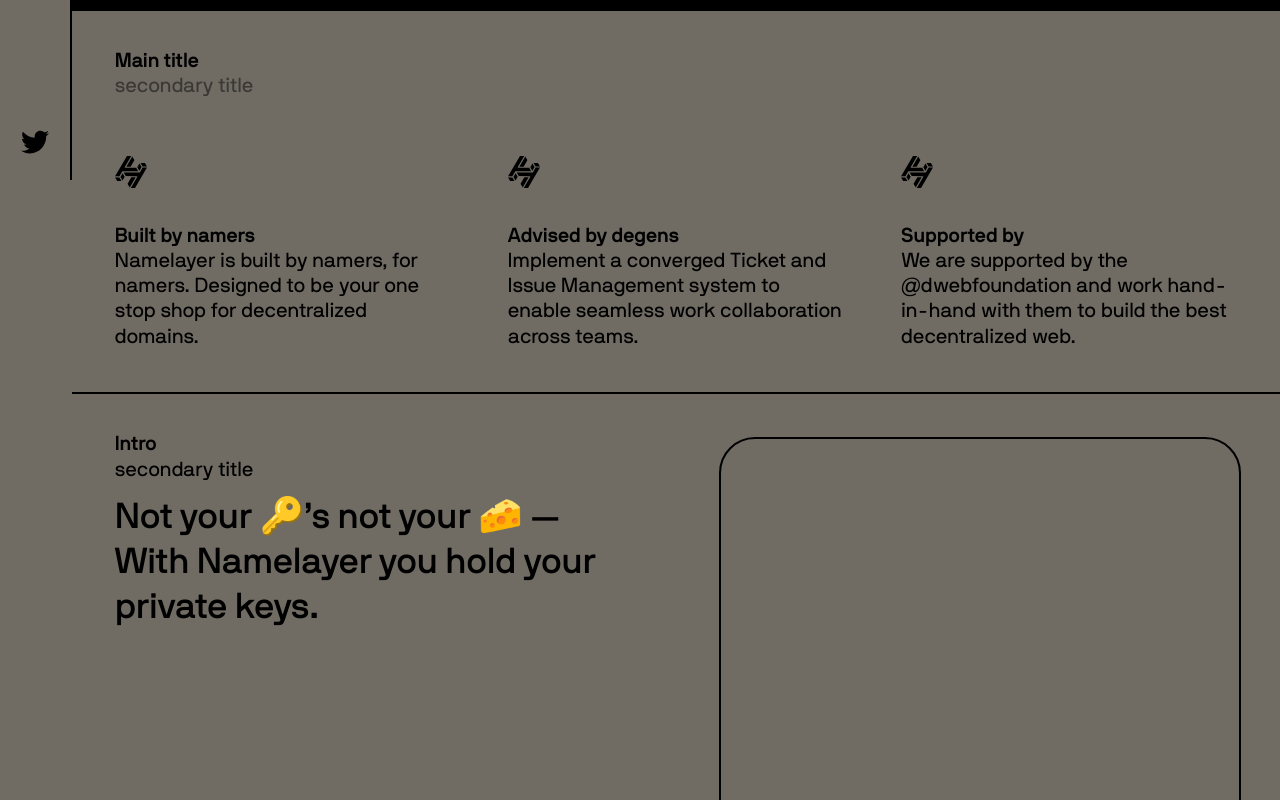
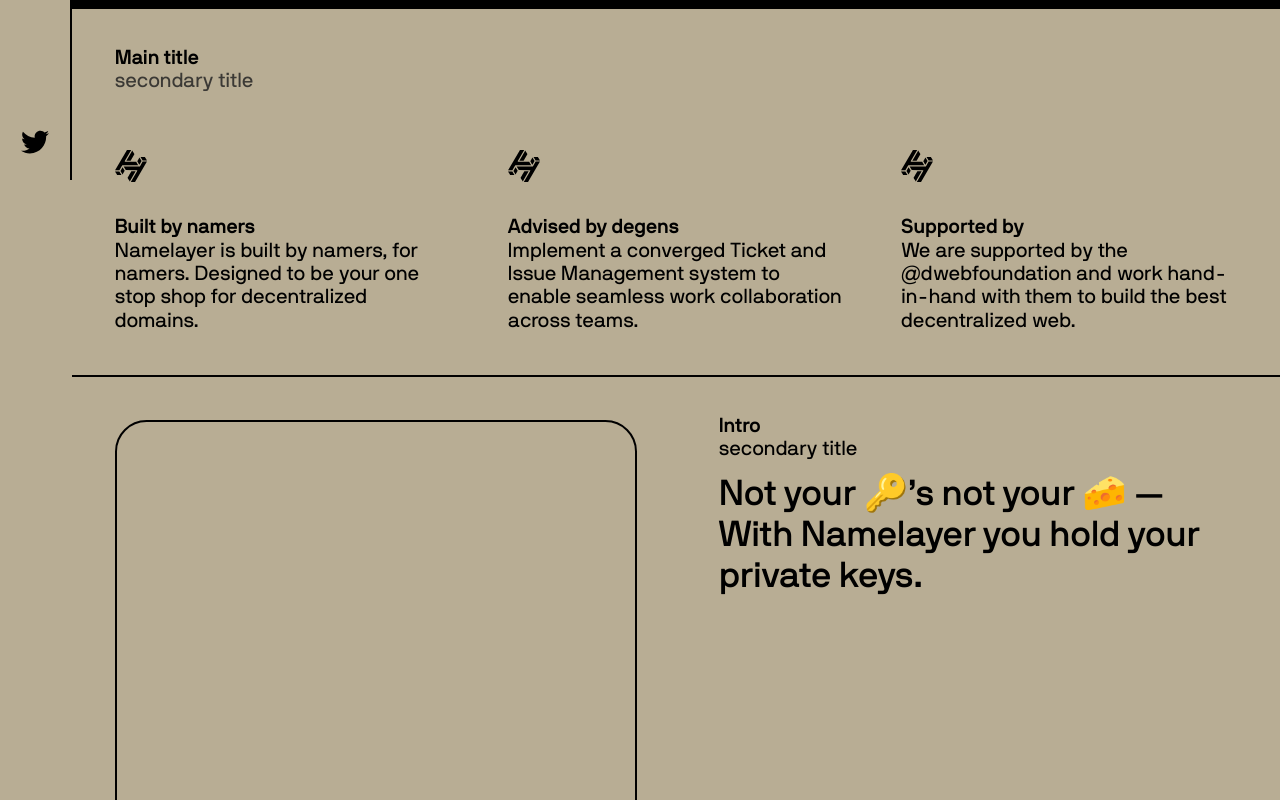
Before and after one commit to caseykennedy/Namelayer, a Gatsby site: page / in a window 1280 px wide. Shown: the part 620-1420 px from the top of the page. Built offline with nearby package versions, Linux system fonts and the light colour scheme; Gatsby itself is replaced by a stand-in of ours.

Commit message:
better color

```diff
--- a/src/styles/colors.ts
+++ b/src/styles/colors.ts
@@ -20,7 +20,7 @@ const Colors = css`
     --color-quintary: #706c64;
 
     // background
-    --color-bg: #706c64;
+    --color-bg: hsl(43, 20%, 65%);
     // typography
     --color-text: #000000;
     --color-text-muted: hsl(40, 6%, 22%);
--- a/src/styles/theme.ts
+++ b/src/styles/theme.ts
@@ -18,7 +18,7 @@ const Theme = css`
     --icon-size: 1.75rem;
 
     // radius
-    --radius: 2rem; // border radius base size
+    --radius: 1.75rem; // border radius base size
     --radius-xs: calc(var(--radius) / 3);
     --radius-sm: calc(var(--radius) / 2);
     --radius-md: calc(var(--radius) * 2);
--- a/src/styles/typography.ts
+++ b/src/styles/typography.ts
@@ -54,8 +54,8 @@ const Typography = css`
     --heading-font-weight: 500;
 
     // line-height
-    --body-line-height: 1.25;
-    --heading-line-height: 1.25;
+    --body-line-height: 1.15;
+    --heading-line-height: 1.15;
 
     // letter-spacing
     --heading-letter-spacing: 0em;
--- a/src/views/HomeView/HomeView.tsx
+++ b/src/views/HomeView/HomeView.tsx
@@ -198,7 +198,7 @@ const Meta = () => (
 const Intro = () => (
   <Section border={true} pt="0" pr="0" pb="0" pl="0">
     <S.Intro>
-      <div>
+      <div className="content">
         <p>
           <strong>Intro</strong>
           <br />
--- a/src/views/HomeView/styles.scss.tsx
+++ b/src/views/HomeView/styles.scss.tsx
@@ -21,8 +21,6 @@ export const HomeView = styled.main`
 export const Hero = styled.div`
   display: flex;
   flex-flow: column nowrap;
-
-  background: var(--color-quintary);
   border-bottom: var(--border);
 
   height: 65vh;
@@ -189,23 +187,18 @@ export const Intro = styled.div`
   flex-flow: column nowrap;
 
   @media ${breakpoint.tablet} {
-    flex-flow: row nowrap;
+    flex-flow: row-reverse nowrap;
   }
 
   & > * {
     flex: 1;
     padding: var(--gutter);
-
-    /* &:not(:first-child) {
-      border-left: var(--border);
-      padding-left: var(--gutter);
-    } */
   }
 
   .box {
     border: var(--border);
     border-radius: var(--radius);
-    height: 800px;
+    height: 600px;
     width: 100%;
   }
 `
@@ -253,7 +246,7 @@ export const Features = styled.div`
 
       &__desc {
       }
-    d
+    }
   }
 `
 
```
